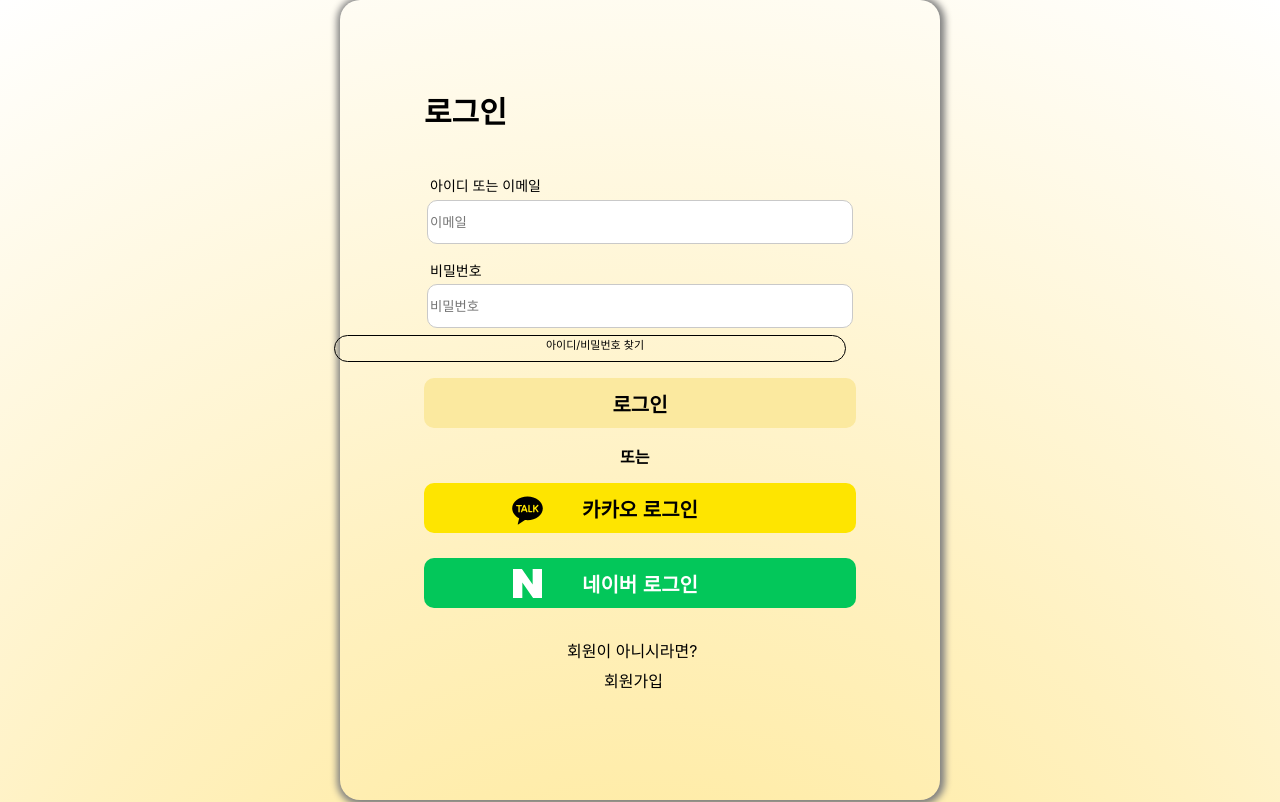
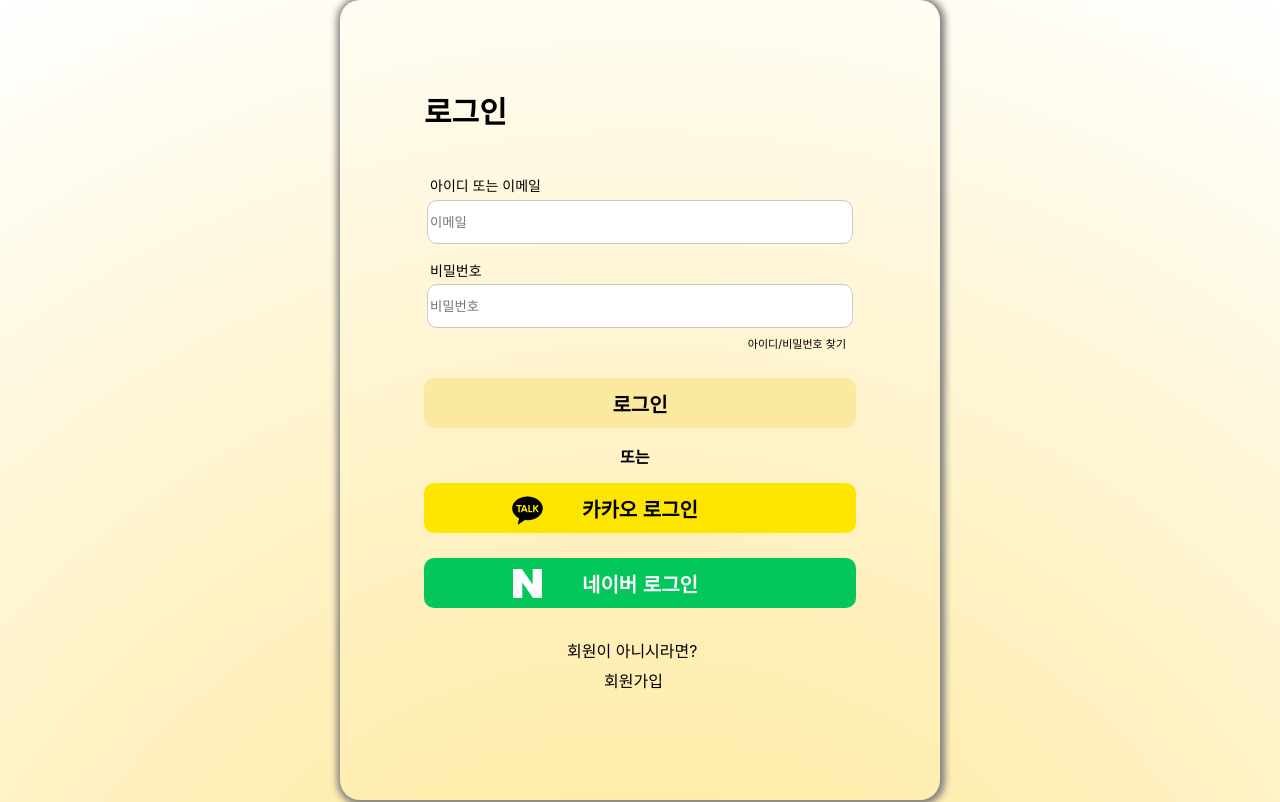
Before and after one commit to petCareFunding/petCareFunding, a React (Create React App) app: page /login in a window 1280 px wide. Shown: the top 802 px of the page. Built offline with nearby package versions, Linux system fonts and the light colour scheme.

Commit message:
이름 중복 수정

```diff
--- a/src/login/Login_Page.css
+++ b/src/login/Login_Page.css
@@ -34,7 +34,7 @@
     font-size: 14px;
 
 }
-.search{
+.id_pw_search{
     position: absolute;
     top: 335px;
     right: 94px;
--- a/src/login/Login_Page.js
+++ b/src/login/Login_Page.js
@@ -17,7 +17,7 @@ const Login_Page=()=>{
                     <div className="Password_input">
                         <input type="password" placeholder="비밀번호" />
                     </div>
-                    <div className="search">아이디/비밀번호 찾기</div>
+                    <div className="id_pw_search">아이디/비밀번호 찾기</div>
 
                     <div className="submit_button">
                         <input type="submit" value="로그인" />
```
